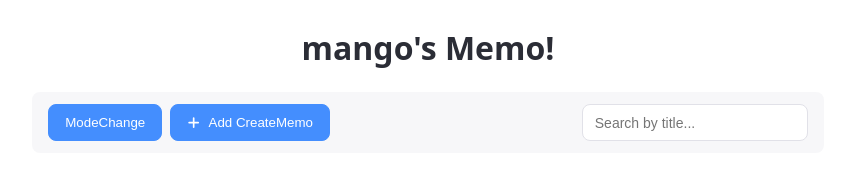
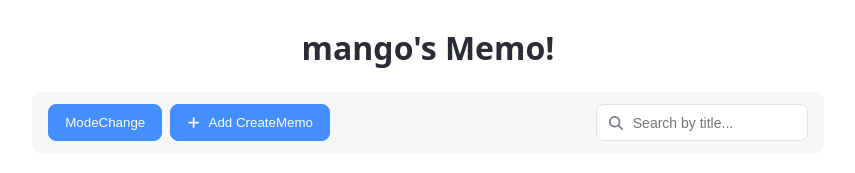
Before and after one commit to MJZ-Templates/custom-memo-app, a React (Vite) app in the folder front/: page /memo in a window 1280 px wide. Shown: the top 173 px of the page, without its empty margins (228-1083 px from the left). Built offline with nearby package versions, Linux system fonts and the light colour scheme.

Commit message:
feat: 검색 기능에 돋보기 아이콘 추가

```diff
--- a/front/src/pages/MemoListPage.jsx
+++ b/front/src/pages/MemoListPage.jsx
@@ -1,6 +1,6 @@
 import { useState } from "react";
 import styled from "@emotion/styled";
-import { FaPlus } from "react-icons/fa6";
+import { FaMagnifyingGlass, FaPlus } from "react-icons/fa6";
 
 import userStore from "../store/userStore.jsx";
 import modeStore from "../store/modeStore.jsx";
@@ -67,12 +67,15 @@ const MemoListPage = () => {
           <FaPlus />
           Add CreateMemo
         </Button>
+        <SearchWrapper>
+          <FaMagnifyingGlass />
           <SearchInput
             type="text"
             placeholder="Search by title..."
             value={searchQuery}
             onChange={(e) => setSearchQuery(e.target.value)}
           />
+        </SearchWrapper>
       </ButtonContainer>
 
       <MemoListContainer>
@@ -130,13 +133,28 @@ const ButtonContainer = styled.div`
   gap: 8px;
 `;
 
-const SearchInput = styled.input`
+const SearchWrapper = styled.div`
+  display: flex;
+  align-items: center;
+  gap: 8px;
   margin-left: auto;
   padding: 8px 12px;
   border: 1px solid #e1e1e8;
   border-radius: 8px;
+  background-color: white;
+
+  svg {
+    color: #7c7e89;
     font-size: 14px;
-  width: 200px;
+  }
+`;
+
+const SearchInput = styled.input`
+  border: none;
+  outline: none;
+  font-size: 14px;
+  width: 160px;
+  background: transparent;
 `;
 
 const MemoListContainer = styled.div`
```
Lines whose indentation alone changed are shown as unchanged.
